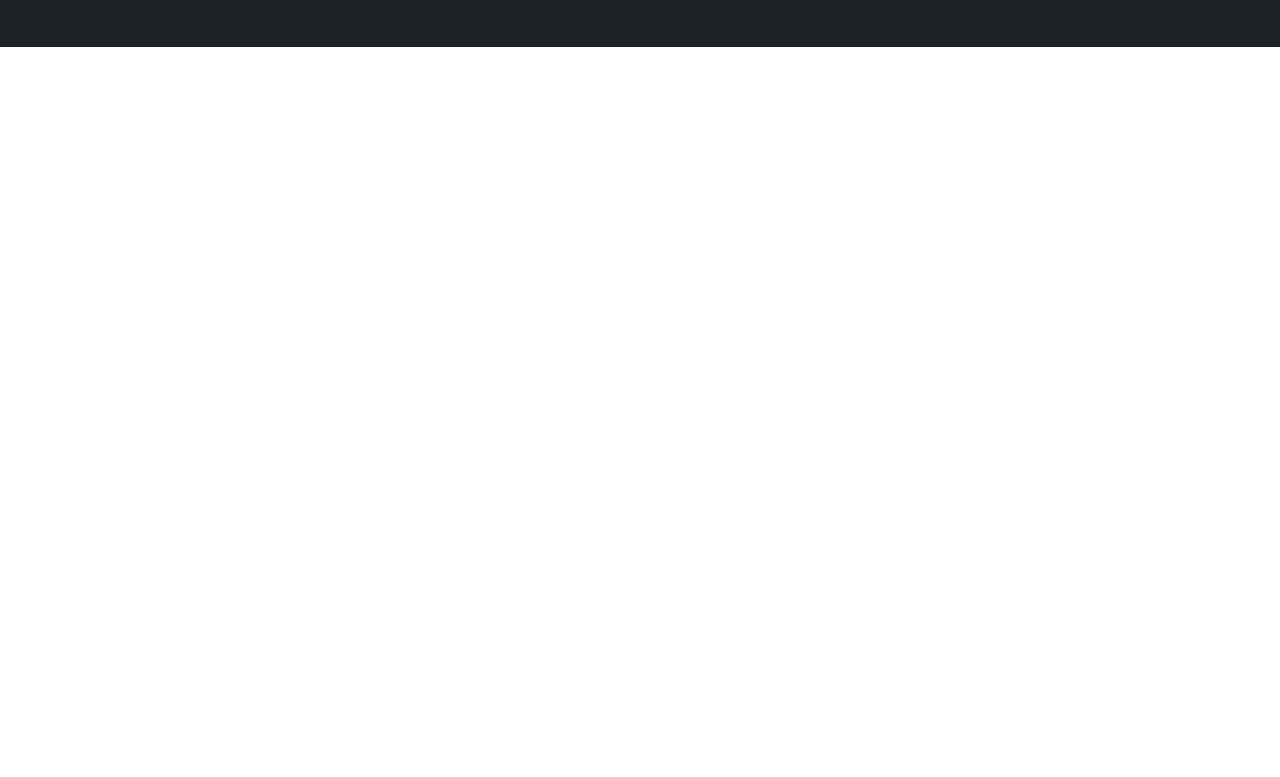
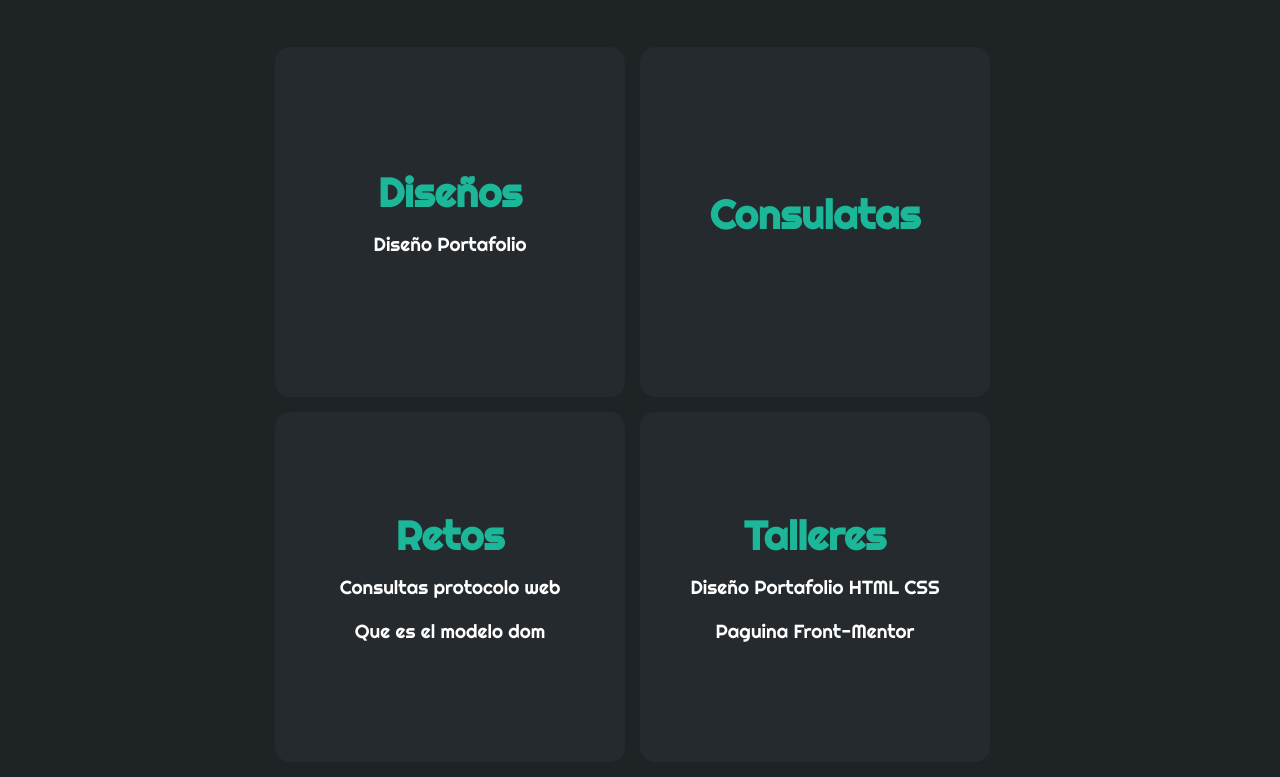
Before and after one commit to jefernne/Dearrollo-web-portafolio, a plain HTML site: page index.html in a window 1280 px wide. Shown: the part 1432-2209 px from the top of the page. Before the commit the page ends 1479 px from the top, so only its background shows below. Drawn offline with nearby package versions, Linux system fonts and the light colour scheme.

Commit message:
Esta es la segunda version portafolio

```diff
--- a/estilos.css
+++ b/estilos.css
@@ -193,3 +193,63 @@ html{
 .sobremi .fila .col .contenedor-intereces .interes:hover{
     background-color: #1cb698;
 }
+.SECCION-PROYECTOS{
+    background-color:#1e2326;
+    margin: 0;
+    padding: 0;
+    font-size: 15px;
+    font-family: 'Righteous', cursive;
+    display: flex;
+    justify-content: space-around;
+
+}
+.SECCION-PROYECTOS .caja-contenedora{
+    display: flex;
+    align-items: center;
+
+
+}
+.SECCION-PROYECTOS .caja-contenedora .contenedor1{
+    padding: 50%;
+}
+.SECCION-PROYECTOS .caja-contenedora .contenedor .caja{
+    width: 350px;
+    height: 350px;
+    background-color: #252a2e;
+    border-radius: 15px;
+    margin: 0 15px 15px 0;
+    display: flex;
+    flex-direction: column;
+    justify-content: center;
+    transition: .3s;
+    text-align: center;
+    font-size: 19px;
+}
+.SECCION-PROYECTOS .caja-contenedora .contenedor .caja:hover{
+    background-color: #1e2326;
+}
+.SECCION-PROYECTOS .caja-contenedora .contenedor .caja h2{
+    font-family: 'Righteous', cursive;
+    font-size: 40px;
+    margin-bottom: 15px;
+    color: #1cb698;
+
+}
+.SECCION-PROYECTOS .caja-contenedora .contenedor .caja h2:hover{
+    color: #fff;
+}
+
+
+.SECCION-PROYECTOS .caja-contenedora .contenedor .caja ul li{
+    list-style: none;
+    margin-bottom: 20px;
+
+}
+.SECCION-PROYECTOS .caja-contenedora .contenedor .caja ul li a{
+    text-decoration: none;
+    font-family: 'Righteous', cursive;
+    color: #fff;
+}
+.SECCION-PROYECTOS .caja-contenedora .contenedor .caja ul li a:hover{
+    color: #1cb698;
+}
--- a/index.html
+++ b/index.html
@@ -42,7 +42,7 @@
             <h2>Estudiante de ingenieria informatica</h2>
             <div class="redes">
                 <a href="#"><i class="fa-brands fa-facebook"></i></a>
-                <a href="#"><i class="fa-brands fa-github"></i></a>
+                <a href="https://github.com/jefernne/Dearrollo-web-portafolio"><i class="fa-brands fa-github"></i></a>
                 <a href="#"><i class="fa-brands fa-instagram"></i></a>
             </div>
         </div>
@@ -55,7 +55,7 @@
             <p id="pinfo"> <span>Hola! Mi nombre es Jefernne Garcia Barrera. </span> Actualmente me encuentro en el 5 semestre de Ingeniería
                 Informática en la Institución Universitaria de Envigado, tambine actualmente me encuentro alojado en
                 Envigado Antioquia. Me considero una persona muy empírica, con bunea actitud y que desea aprender lo
-                mejor de todo mundo y que aprenda lo mejor de mí, me encanta la progrmacion y todo lo que abarque
+                mejor de todo mundo y que aprendan lo mejor de mí, me encanta la progrmacion y todo lo que abarque
                 Tecnología, para poder ayudar a los demás a facilitar un poco su día a día por medio de mis
                 conocimientos.
             </p>
@@ -70,7 +70,7 @@
                         </li>
                         <li>
                             <Strong>Telefono</Strong>
-                            32255578884
+                            3225557884
                         </li>
                         <li>
                             <Strong>Email</Strong>
@@ -106,7 +106,48 @@
             </div>
         </div>
     </Section>
-
+    <!--SECCION PROYECTOS-->
+    <section class="SECCION-PROYECTOS">
+        <div class="caja-contenedora">
+            <div id="contenedor1" class="contenedor">
+                <div id="caja1" class="caja">
+                    <h2>Diseños</h2>
+                    <ul>
+                        <li>
+                            <a href="#">Diseño Portafolio</a>
+                        </li>
+                    </ul>
+                </div>
+                <div id="caja2" class="caja">
+                    <h2>Retos</h2>
+                    <ul>
+                        <li>
+                            <a href="#">Consultas protocolo web</a>
+                        </li>
+                        <li>
+                            <a href="#">Que es el modelo dom</a>
+                        </li>
+                    </ul>
+                </div>
+            </div>
+            <div id="contenedor2" class="contenedor">
+                <div id="caja3" class="caja">
+                    <h2>Consulatas</h2>
+                </div>
+                <div id="caja4" class="caja">
+                    <h2>Talleres</h2>
+                    <ul>
+                        <li>
+                            <a href="#">Diseño Portafolio HTML CSS</a>
+                        </li>
+                        <li>
+                            <a href="#">Paguina Front-Mentor</a>
+                        </li>
+                    </ul>
+                </div>
+            </div>
+        </div>
+    </section>
 </body>
 
 </html>
```
Also changed, not shown: img/Talleres.jpg (added).
